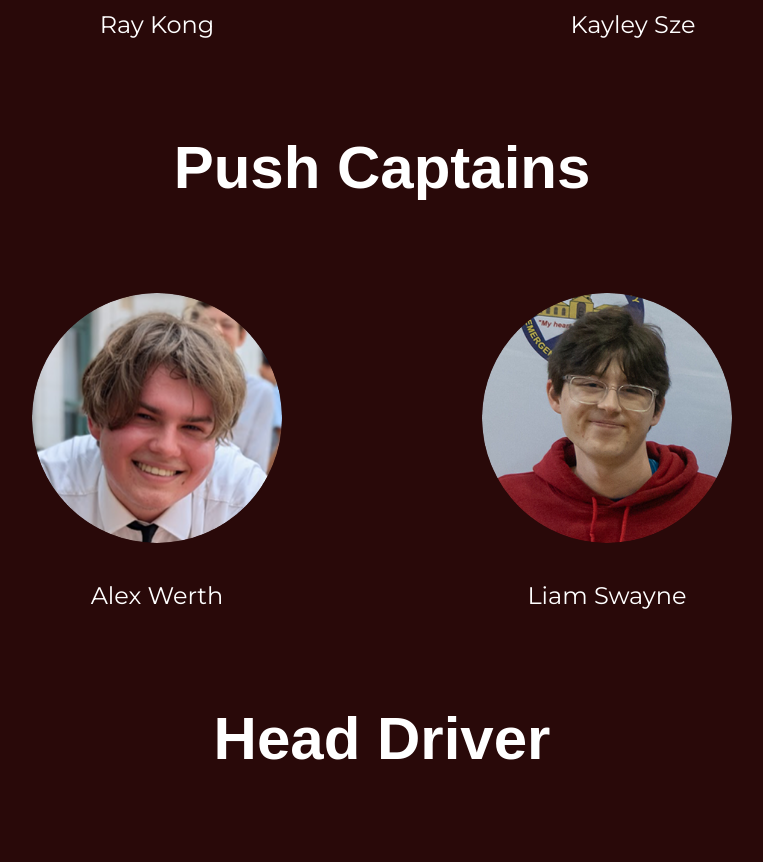
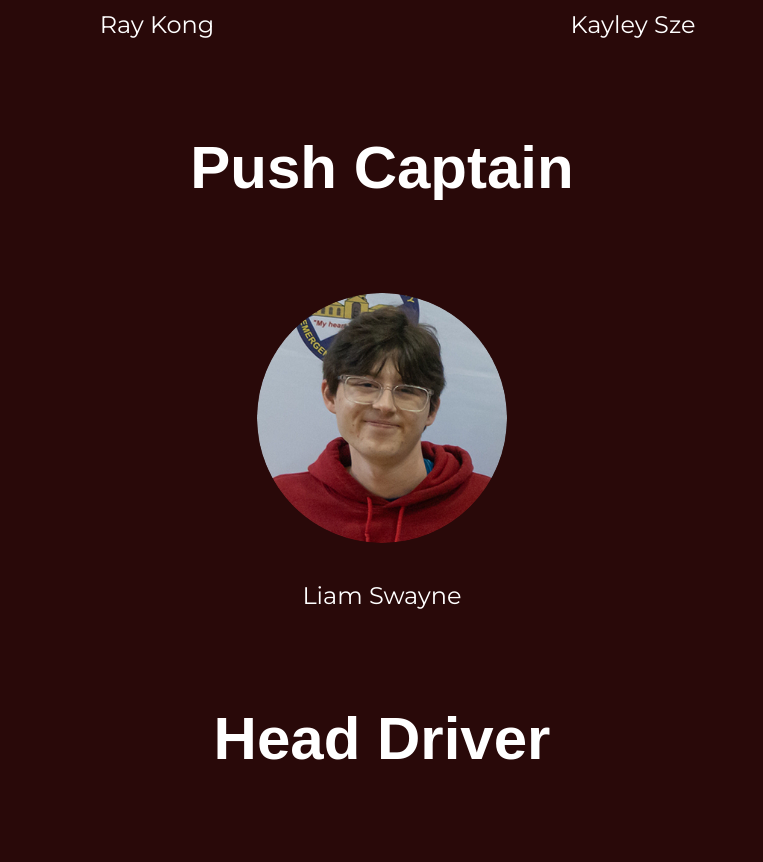
Before and after one commit to lilyqin7/apex, a React (Vite) app in the folder frontend/: page /#/meettheteam in a window 1280 px wide. Shown: the part 3167-4029 px from the top of the page, without its empty margins (258-1021 px from the left). Built offline with nearby package versions, Linux system fonts and the light colour scheme; a web font is replaced by a local one.

Commit message:
update team

```diff
--- a/frontend/src/pages/Team.jsx
+++ b/frontend/src/pages/Team.jsx
@@ -11,7 +11,6 @@ import katrina from '../assets/exec-photos/katrina.png'
 import sam from '../assets/exec-photos/sam.png'
 import ray from '../assets/exec-photos/ray.png'
 import kayley from '../assets/exec-photos/kayley.png'
-import alex from '../assets/exec-photos/alex.png'
 import liam from '../assets/exec-photos/liam.png'
 import emma from '../assets/exec-photos/emma.png'
 import lily from '../assets/exec-photos/lily.png'
@@ -45,9 +44,8 @@ function TeamPage() {
             <ExecCards photo={ray} name="Ray Kong" position="Assistant Head Mechanic" />
             <ExecCards photo={kayley} name="Kayley Sze" position="Assistant Build Lead" />
           </div>
-          <h2>Push Captains</h2>
+          <h2>Push Captain</h2>
           <div className="flex flex-col gap-y-[80px] md:flex-row md:gap-x-[200px]">
-            <ExecCards photo={alex} name="Alex Werth" position="" />
             <ExecCards photo={liam} name="Liam Swayne" position="" />
           </div>
           <h2>Head Driver</h2>
```
Also changed, not shown: frontend/src/assets/exec-photos/alex.png (deleted).
